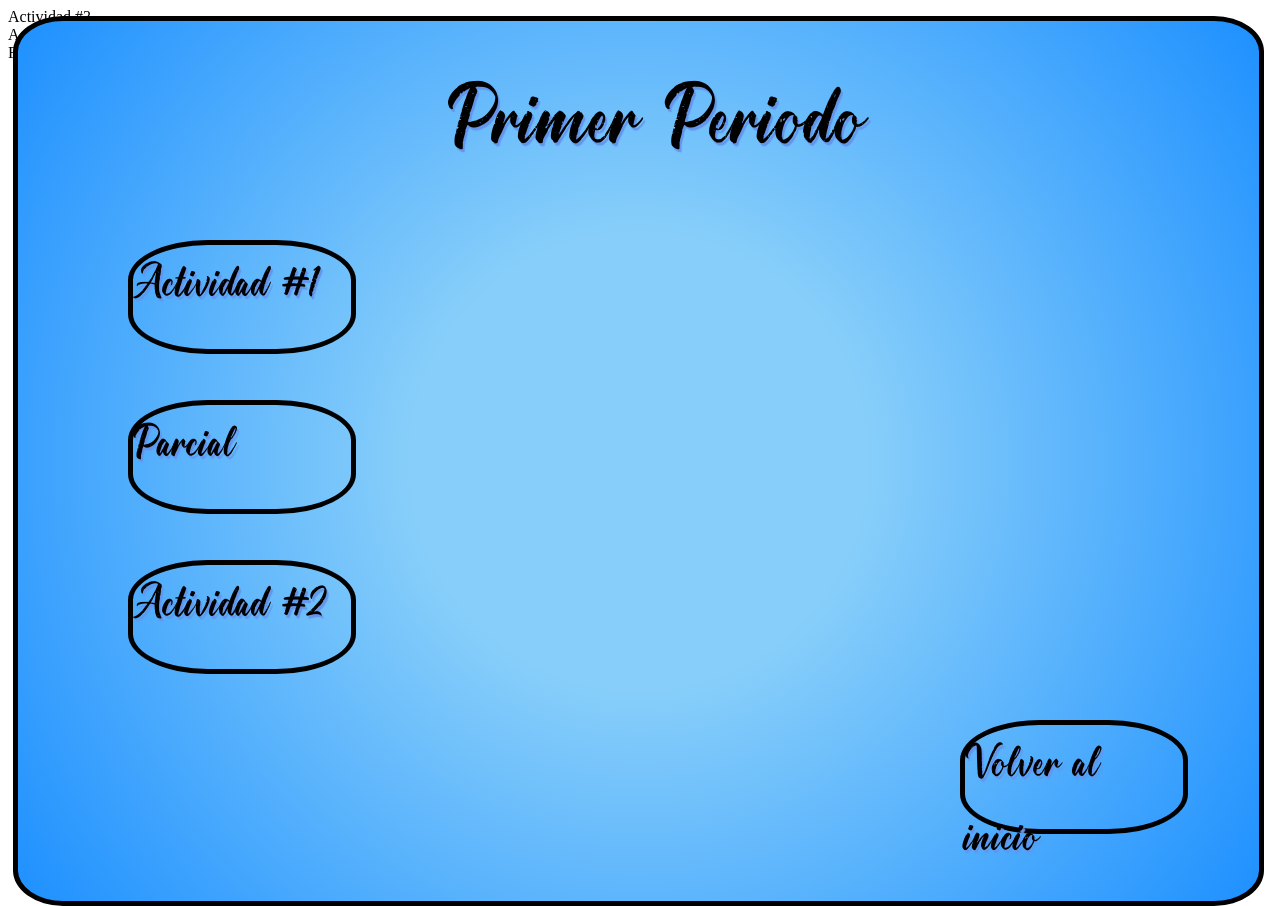
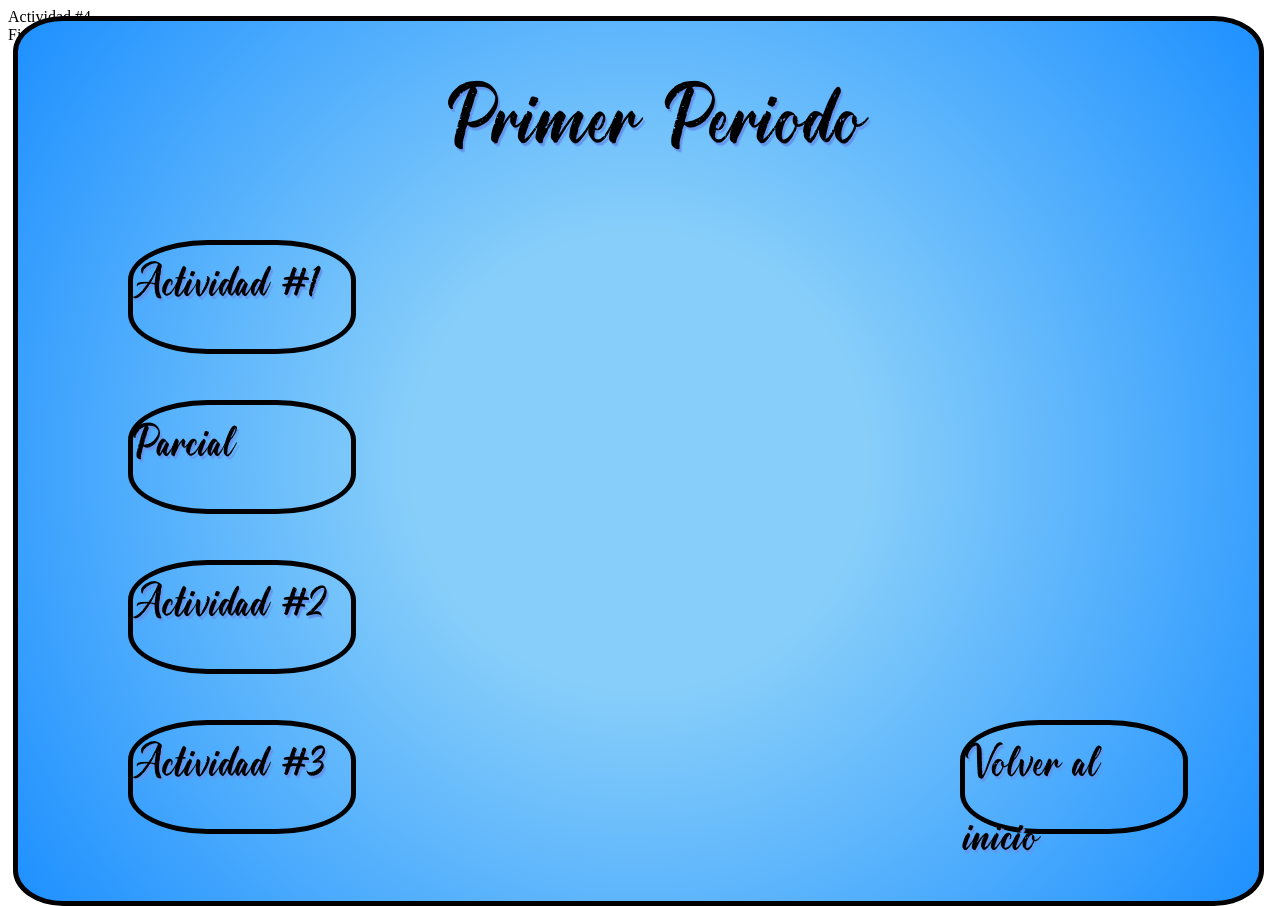
Before and after one commit to Camilavc06/camila, a plain HTML site: page 1º_periodo.html in a window 1280 px wide. Drawn offline with Linux system fonts and the light colour scheme.

Commit message:
Update clase2.css

```diff
--- a/estilos/clase2.css
+++ b/estilos/clase2.css
@@ -118,6 +118,31 @@
 	border-radius: 35%;
 	font-size: 43px;
 }
+.b7{
+	position: absolute;
+  	top: 90%;
+	left: 10%;
+	width: 17%;
+	height: 13%;
+	font-family: hola;
+	text-shadow: 2px 3px 1px #6495ED;
+	border: solid black 5px;
+	border-radius: 35%;
+	font-size: 43px;
+	transition: width 2s;
+}
+.b7:hover{
+	position: absolute;
+  	top: 90%;
+	left: 10%;
+	width: 20%;
+	height: 13%;
+	font-family: hola;
+	text-shadow: 2px 3px 1px #6495ED;
+	border: solid black 5px;
+	border-radius: 35%;
+	font-size: 43px;
+}
 @font-face{
 	font-family: hola;
 	src: url(fu1.ttf);
```
